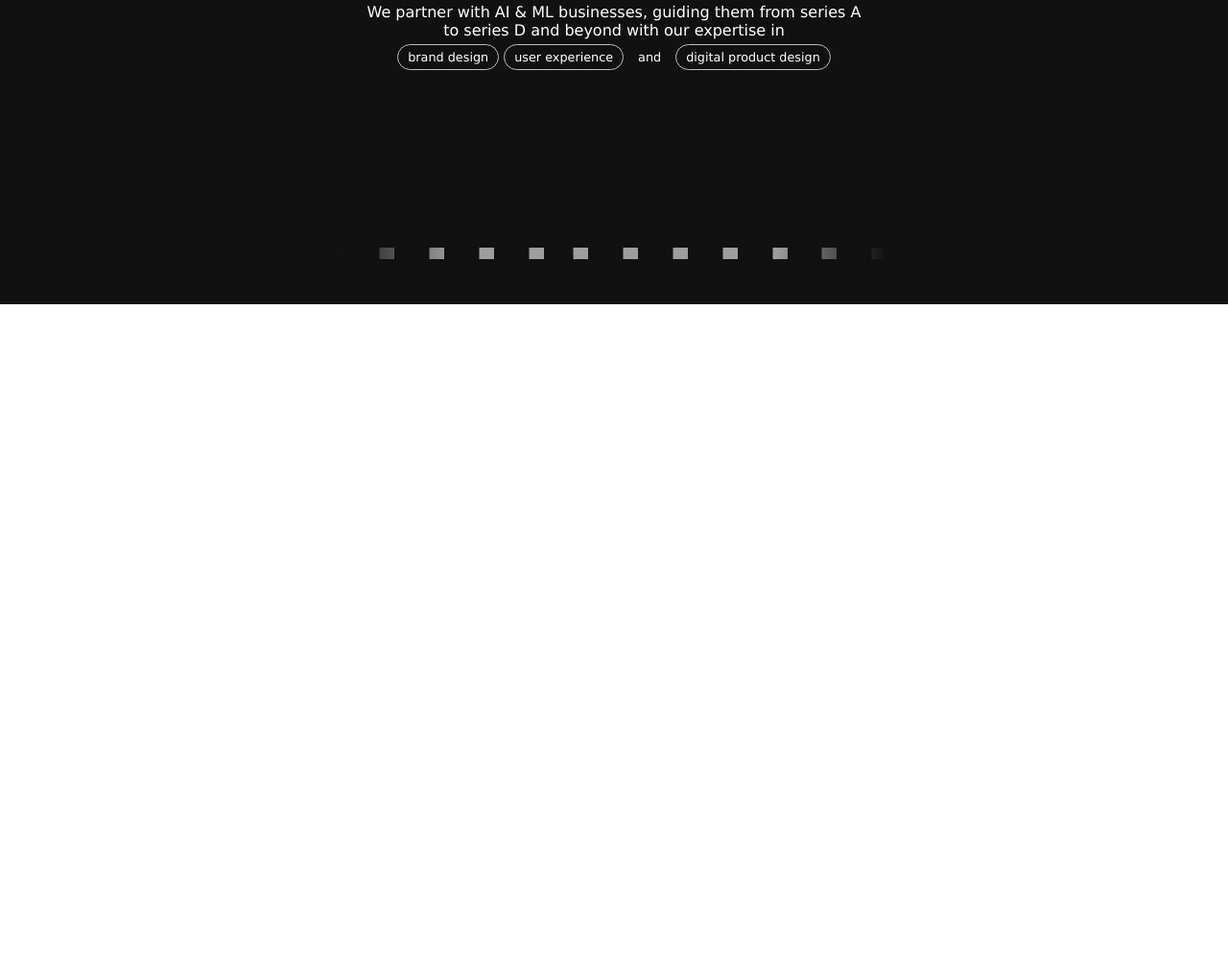
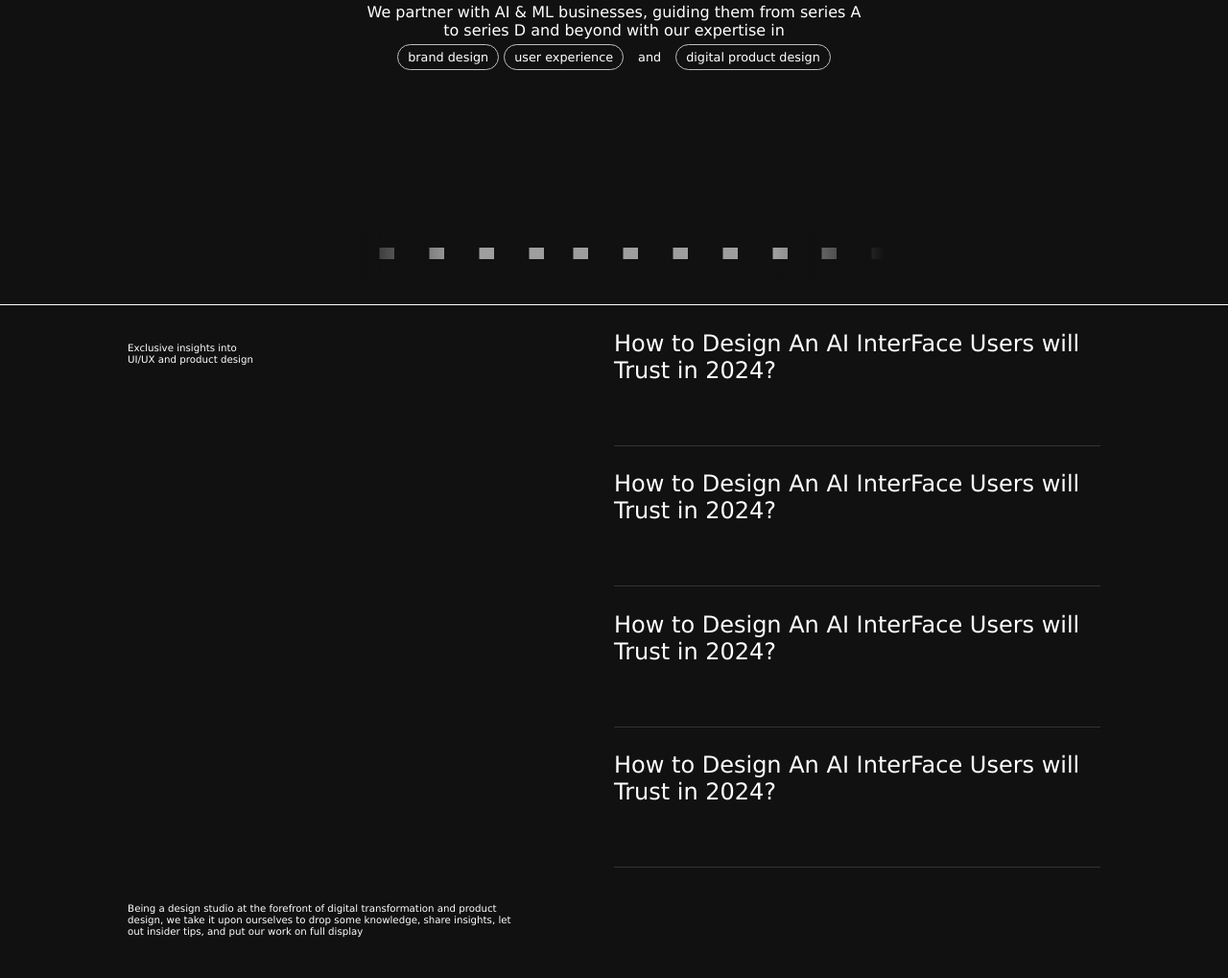
Before and after one commit to heyyitskamran/LAZAREV, a plain HTML site: page index.html in a window 1280 px wide. Shown: the part 483-1502 px from the top of the page at 96% size. Before the commit the page ends 800 px from the top, so only its background shows below. Drawn offline with nearby package versions, Linux system fonts and the light colour scheme; grey boxes are pictures that could not be loaded.

Commit message:
this is first commit

```diff
--- a/index.html
+++ b/index.html
@@ -109,7 +109,34 @@
             </div>
         </div>
         <div class="page2">
-
+            <div class="left-content">
+                <p>Exclusive insights into <br>UI/UX and product design</p>
+                <h5>Being a design studio at the forefront of digital transformation and product design, we take it upon
+                    ourselves to drop some knowledge, share insights, let out insider tips, and put our work on full
+                    display</h5>
+            </div>
+            <div class="right-content">
+                <div class="right-elem" id="right-elem1">
+                    <h2>How to Design An AI InterFace Users will <br>Trust in 2024?</h2>
+                    <img src="https://assets-global.website-files.com/64a5e6675a4159253d0ee3e0/65c5011d306a52274ebea027_cover.webp"
+                        alt="">
+                </div>
+                <div class="right-elem">
+                    <h2>How to Design An AI InterFace Users will <br>Trust in 2024?</h2>
+                    <img src="https://assets-global.website-files.com/64a5e6675a4159253d0ee3e0/65c5011d306a52274ebea027_cover.webp"
+                        alt="">
+                </div>
+                <div class="right-elem">
+                    <h2>How to Design An AI InterFace Users will <br>Trust in 2024?</h2>
+                    <img src="https://assets-global.website-files.com/64a5e6675a4159253d0ee3e0/65c5011d306a52274ebea027_cover.webp"
+                        alt="">
+                </div>
+                <div class="right-elem">
+                    <h2>How to Design An AI InterFace Users will <br>Trust in 2024?</h2>
+                    <img src="https://assets-global.website-files.com/64a5e6675a4159253d0ee3e0/65c5011d306a52274ebea027_cover.webp"
+                        alt="">
+                </div>
+            </div>
         </div>
     </div>
 
--- a/script.js
+++ b/script.js
@@ -40,4 +40,15 @@ nav.addEventListener('mouseleave', function(){
 })
 }
 
-navAnimation()
+// navAnimation()
+
+let rightelement = document.querySelectorAll('.right-elem')
+
+rightelement.forEach( function(elem){
+    elem.addEventListener('mouseenter', function(){
+        console.log('hello')
+    })
+    elem.addEventListener('mouseleave', function(){
+        console.log('bye')
+    })
+})
--- a/styles.css
+++ b/styles.css
@@ -15,6 +15,7 @@ body {
 
 nav {
   display: flex;
+  background-color: #111111;
   align-items: flex-start;
   width: 100%;
   height: 12vh;
@@ -187,3 +188,63 @@ nav button svg {
   right: 0;
   z-index: 2;
 }
+
+.page2 {
+  display: flex;
+  height: 100vh;
+  width: 100%;
+  background-color: #111111;
+  padding: 0 10.4vw;
+  padding-bottom: 8vw;
+  position: relative;
+  align-items: center;
+  justify-content: space-between;
+  border-top: 1px solid #fff;
+}
+
+.left-content {
+  display: flex;
+  flex-direction: column;
+  align-items: flex-start;
+  padding: 3vw 0;
+  justify-content: space-between;
+  height: 100%;
+  width: 40%;
+  /* background-color: aqua; */
+}
+
+.right-content {
+  height: 100%;
+  width: 50%;
+  /* background-color: aqua; */
+}
+
+.left-content p {
+  font-size: 0.8vw;
+}
+
+.left-content h5 {
+  font-weight: 400;
+  font-size: 0.8vw;
+}
+
+.right-content img {
+  height: 5vw;
+  width: 5vw;
+  border-radius: 50%;
+  object-fit: cover;
+  position: absolute;
+  opacity: 0;
+}
+
+.right-content h2 {
+  font-weight: 400;
+}
+
+.right-elem {
+  /* background-color: grey; */
+  padding-top: 2vw;
+  padding-bottom: 5vw;
+  position: relative;
+  border-bottom: 1px solid #333;
+}
```
Also changed, not shown: 1 other file.
